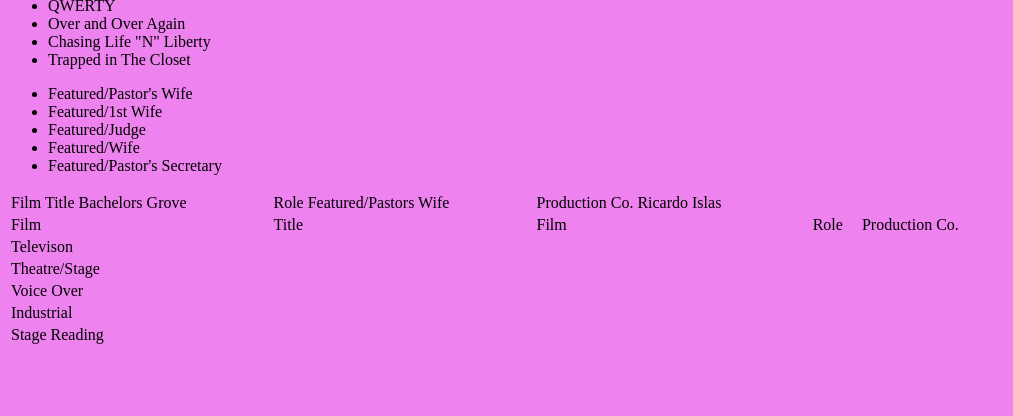
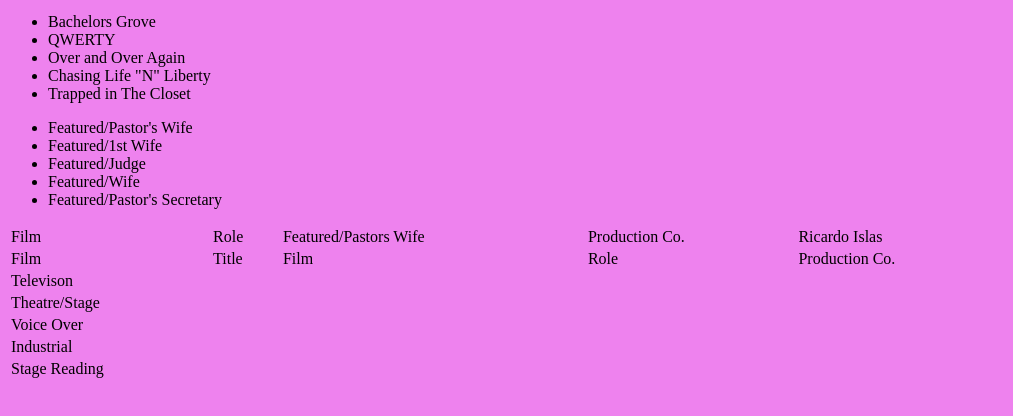
Before and after one commit to MelodyOates/first, a plain HTML site: page index.html in a window 1280 px wide. Shown: the part 354-770 px from the top of the page, without its empty margins (0-1013 px from the left). Drawn offline with Linux system fonts and the light colour scheme.

Commit message:
Update index.html

```diff
--- a/index.html
+++ b/index.html
@@ -21,9 +21,18 @@
 
     <tr>
 
-      <td>Film Title Bachelors Grove</td>
-      <td>Role Featured/Pastors Wife</td>
-      <td>Production Co. Ricardo Islas</td>
+      <td>Film</td>
+        <ul>
+
+              <li>Bachelors Grove</li>
+
+                  <td>Role</td>
+
+                     <td> Featured/Pastors Wife</td>
+
+                          <td>Production Co.</td>
+
+                             <td>Ricardo Islas</td>
 
      <tbody>
 
```
